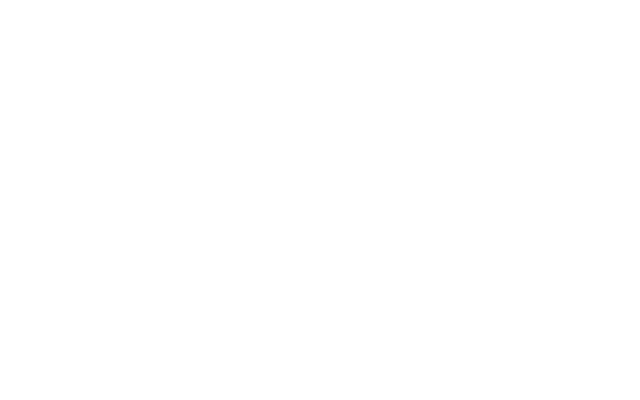
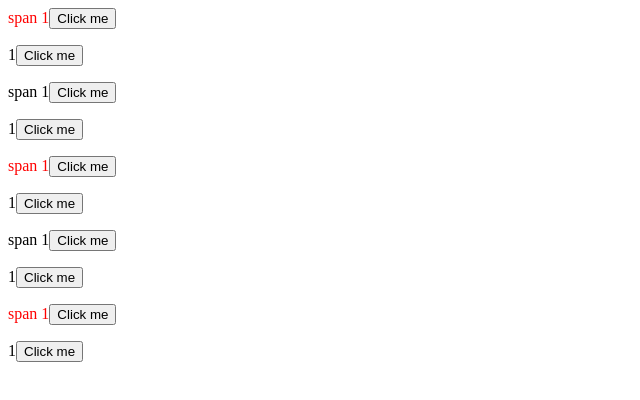
Before and after one commit to michalrodzen/jQuery, a plain HTML site: page 10.1/index.html in a window 1280 px wide. Shown: the whole page, without its empty margins (0-640 px from the left). Drawn offline with nearby package versions, Linux system fonts and the light colour scheme.

Commit message:
Add .js and .html code

```diff
--- a/10.1/index.html
+++ b/10.1/index.html
@@ -3,8 +3,41 @@
 			<meta charset="utf-8">
 			<title> Tytuł strony </title>
 			<link rel="stylesheet" href="css/style.css">
+			<script src="https://ajax.googleapis.com/ajax/libs/jquery/3.2.1/jquery.min.js"></script>
 		</head>
 		<body>
+			<div>
+				<div>
+					<p><span>span 1</span></p>
+				</div>
+				<div>
+					<p>1</p>
+				</div>
+				<div>
+					<p><span>span 1</span></p>
+				</div>
+				<div>
+					<p>1</p>
+				</div>
+				<div>
+					<p><span>span 1</span></p>
+				</div>
+				<div>
+					<p>1</p>
+				</div>
+				<div>
+					<p><span>span 1</span></p>
+				</div>
+				<div>
+					<p>1</p>
+				</div>
+				<div>
+					<p><span>span 1</span></p>
+				</div>
+				<div>
+					<p>1</p>
+				</div>
+			</div>
 			<script type="text/javascript" src="js/scripts.js"></script>
 		</body>
 	</html>
--- a/10.1/js/scripts.js
+++ b/10.1/js/scripts.js
@@ -0,0 +1,17 @@
+var span = $("span");
+
+span.each(function(index, element) {
+    if(index % 2 == 0) {
+		$(element).css('color', 'red');
+	};
+});
+var paragraphs = $('p');
+paragraphs.each(function(index, element) {
+
+    var button = '<button class="btn" data-tmp="' + index + '">Click me</button>'
+    $(element).append(button)
+
+});
+$("button").click(function(){
+	alert($(this).attr("data-tmp"));
+});
```
